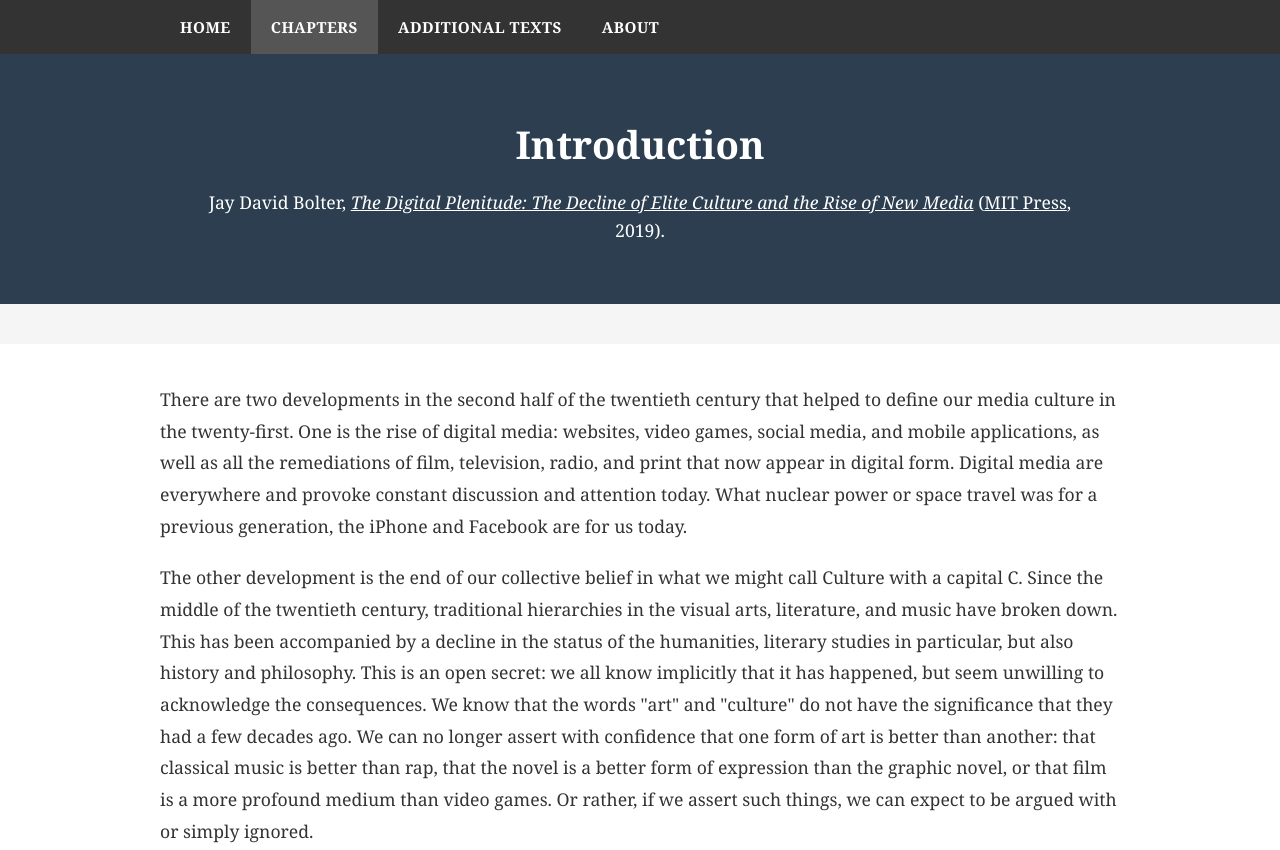
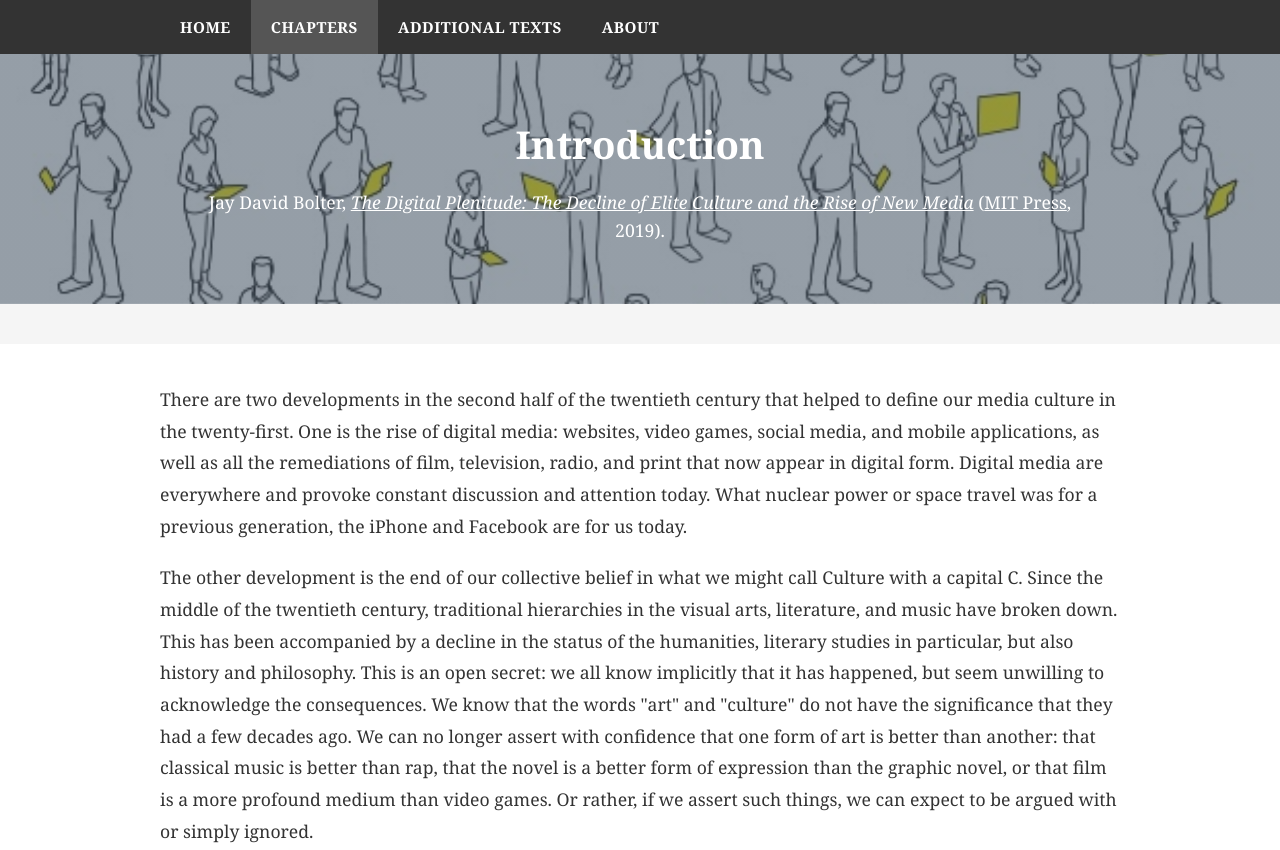
Before and after one commit to jdbolter/digitalplenitude, a plain HTML site: page chapters/introduction.html in a window 1280 px wide. Shown: the top 850 px of the page. Drawn offline with Linux system fonts and the light colour scheme.

Commit message:
Fixed the banner

```diff
--- a/chapters/introduction.html
+++ b/chapters/introduction.html
@@ -6,7 +6,7 @@
     <title>Introduction | Digital Plenitude</title>
     <link rel="stylesheet" href="../styles.css">
 </head>
-<body>
+<body class="introduction-page">
     <!-- Navigation -->
     <nav class="main-nav">
         <div class="container">
--- a/styles.css
+++ b/styles.css
@@ -185,6 +185,13 @@ header {
 
 .page-hero-subtitle a:hover {
     color: #ddd;
+}
+
+/* Shared Interior Hero */
+body:not(.home-page) .hero {
+    background-image: linear-gradient(rgba(44, 62, 80, 0.5), rgba(44, 62, 80, 0.5)), url("assets/plenitud-graphic.jpg");
+    background-size: cover;
+    background-position: center 34%;
 }
 
 /* Main Content */
```
Also changed, not shown: assets/plenitud-graphic copy.jpg (added), assets/plenitud-graphic.jpg (added), 1 other file.
